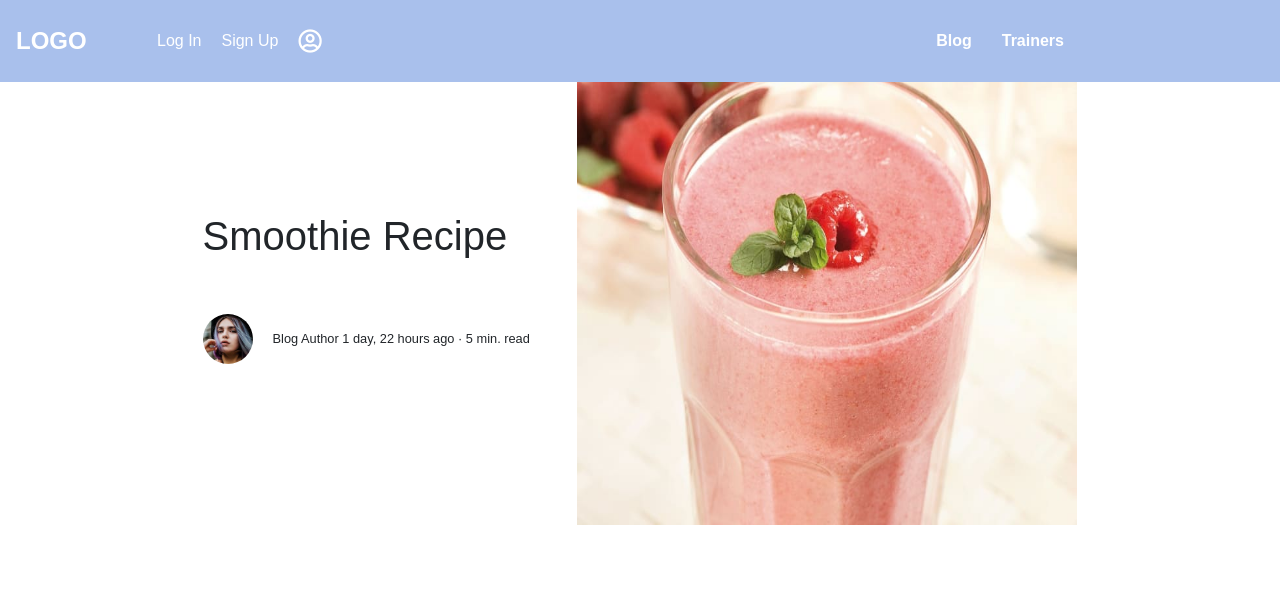
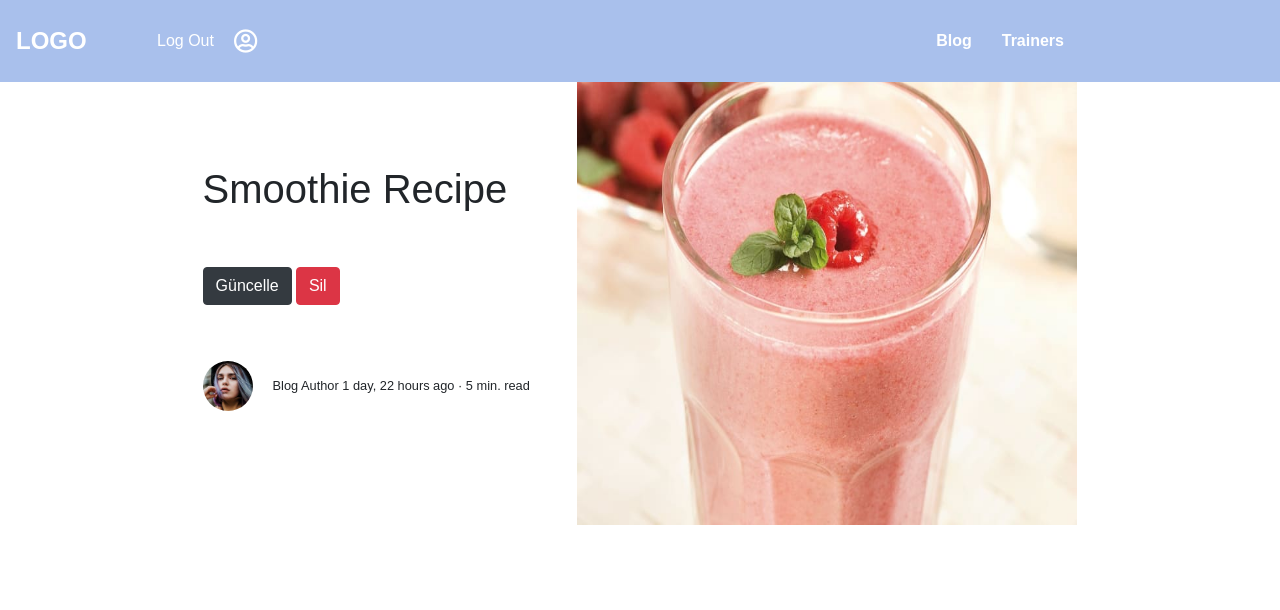
Before and after one commit to huseyin-yildiz/Fitness-Trainer-Finding-Website, a Django app: a page that uses templates/header.html in a window 1280 px wide. Shown: the top 610 px of the page. Run offline with Django 3.2, Linux system fonts and the light colour scheme; a user stored in the database is signed in; data comes from the database, SQL or seed files in the repository; both versions use the stored data as it was after the commit; some libraries are stand-ins or nearby versions.

Commit message:
Some updates
Some updates

```diff
--- a/accounts/views.py
+++ b/accounts/views.py
@@ -1,6 +1,8 @@
 from django.shortcuts import render, redirect
 from .forms import LoginForm, RegisterForm, SignUpForm
 from django.contrib.auth import authenticate, login, logout
+from django.contrib.auth.models import Group
+
 
 def login_view(request):
     form = LoginForm(request.POST or None)
@@ -36,6 +38,8 @@ def signup(request):
             username = form.cleaned_data.get('username')
             raw_password = form.cleaned_data.get('password1')
             user = authenticate(username=username, password=raw_password)
+            group = Group.objects.get(name='customer')
+            user.groups.add(group)
             login(request, user)
             return redirect('home')
     else:
--- a/templates/header.html
+++ b/templates/header.html
@@ -6,8 +6,12 @@
     <a href="{% url 'home' %}" class="brand">Logo</a>
     <div class="auth-buttons">
       <div class="navigation-items">
-        <a href="{% url 'accounts:login' %}">Log In</a>
-        <a href="{% url 'accounts:register' %}">Sign Up</a>
+        {% if not request.user.is_authenticated %}
+          <a href="{% url 'accounts:login' %}">Log In</a>
+          <a href="{% url 'accounts:register' %}">Sign Up</a>
+        {% else %}
+          <a href="{% url 'accounts:logout' %}">Log Out</a>
+        {% endif %}
         <a href="#" style="font-size: 24px" class="far">&#xf2bd;</a>
       </div>
     </div>
--- a/templates/post/detail.html
+++ b/templates/post/detail.html
@@ -39,6 +39,12 @@
             <h1>
               {{ post.title }}
             </h1>
+            <p>
+                {% if request.user.is_authenticated and request.user == post.user %}
+                                <a href="{{ post.get_update_url }}" class="btn btn-dark" role="button">Güncelle</a>
+                                <a href="{{ post.get_delete_url }}" class="btn btn-danger" role="button">Sil</a>
+                                {% endif %}
+              </p>
             <div class="author-inf">
               <img
                 class="rounded-circle"
@@ -87,6 +93,7 @@
                   >{{ post.title }}</a
                 >
               </h4>
+
               <p>
                 {{ post.content|safe|linebreaks|truncatechars:300 }}
               </p>
```
Also changed, not shown: db.sqlite3.
